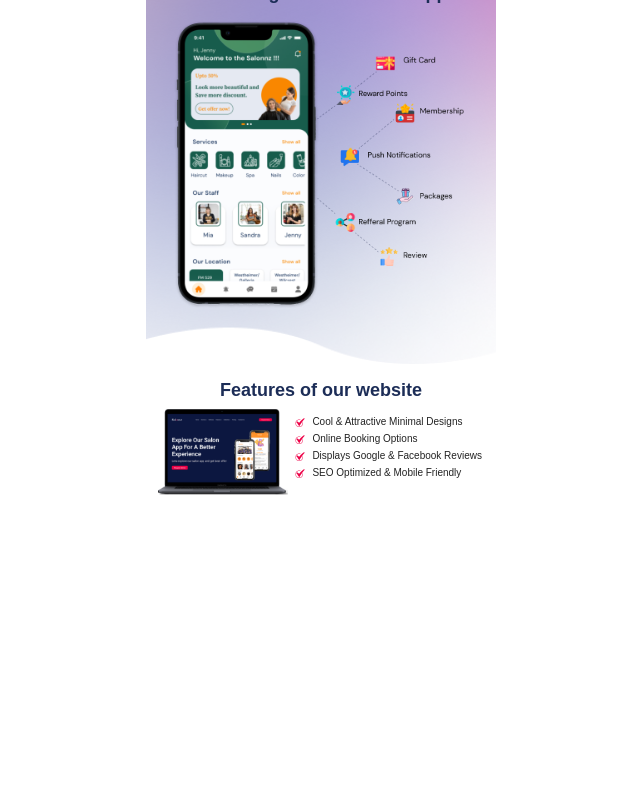
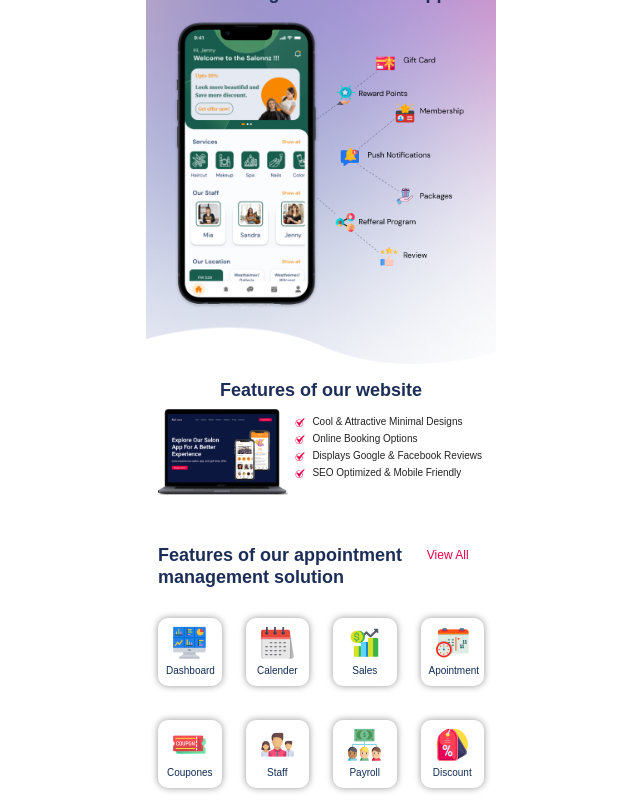
Before and after one commit to indrajeet-tellis/salon, a Nuxt app: page / in a window 1280 px wide. Shown: the part 1213-2013 px from the top of the page, without its empty margins (319-959 px from the left). Before the commit the page ends 1708 px from the top, so only its background shows below. Built offline with nearby package versions, Linux system fonts and the light colour scheme; a web font is replaced by a local one.

Commit message:
added appointment part

```diff
--- a/pages/index.vue
+++ b/pages/index.vue
@@ -232,7 +232,6 @@ export default {
   <!-- advantage end -->
 
   <!-- Features start -->
-
   <section class="features">
     <div class="container">
       <div class="row">
@@ -273,8 +272,78 @@ export default {
       </div>
     </div>
   </section>
+  <!-- Features end -->
 
-  <!-- Features end -->
+  <!-- appointment start -->
+  <section class="appointment">
+    <div class="container">
+      <div class="row">
+        <div class="col-sm">
+          <div class="heading d-flex justify-content-between">
+            <div class="left">
+              <h2 class="header fw-bold">
+                Features of our appointment management solution
+              </h2>
+            </div>
+            <div class="right">
+              <Button />
+            </div>
+          </div>
+        </div>
+      </div>
+      <div class="row">
+        <div class="col-sm-3">
+          <div class="box text-center p-2">
+            <img src="/assets/appo-one.png" alt="appo-one.png" />
+            <p class="para mb-0 fw-normal mt-1">Dashboard</p>
+          </div>
+        </div>
+        <div class="col-sm-3">
+          <div class="box text-center p-2">
+            <img src="/assets/appo-two.png" alt="appo-one.png" />
+            <p class="para mb-0 fw-normal mt-1">Calender</p>
+          </div>
+        </div>
+        <div class="col-sm-3">
+          <div class="box text-center p-2">
+            <img src="/assets/appo-three.png" alt="appo-one.png" />
+            <p class="para mb-0 fw-normal mt-1">Sales</p>
+          </div>
+        </div>
+        <div class="col-sm-3">
+          <div class="box text-center p-2">
+            <img src="/assets/appo-four.png" alt="appo-one.png" />
+            <p class="para mb-0 fw-normal mt-1">Apointment</p>
+          </div>
+        </div>
+        <div class="col-sm-3">
+          <div class="box text-center p-2">
+            <img src="/assets/appo-five.png" alt="appo-one.png" />
+            <p class="para mb-0 fw-normal mt-1">Coupones</p>
+          </div>
+        </div>
+        <div class="col-sm-3">
+          <div class="box text-center p-2">
+            <img src="/assets/appo-six.png" alt="appo-one.png" />
+            <p class="para mb-0 fw-normal mt-1">Staff</p>
+          </div>
+        </div>
+        <div class="col-sm-3">
+          <div class="box text-center p-2">
+            <img src="/assets/appo-seven.png" alt="appo-one.png" />
+            <p class="para mb-0 fw-normal mt-1">Payroll</p>
+          </div>
+        </div>
+        <div class="col-sm-3">
+          <div class="box text-center p-2">
+            <img src="/assets/appo-eight.png" alt="appo-one.png" />
+            <p class="para mb-0 fw-normal mt-1">Discount</p>
+          </div>
+        </div>
+      </div>
+    </div>
+  </section>
+  <!-- appointment end -->
 </template>
 
 <style>
@@ -513,4 +582,38 @@ a {
   margin-right: 7px;
 }
 /* features end */
+
+/* appointment start */
+.appointment .heading {
+  margin-top: 50px;
+}
+.appointment .heading .left {
+  width: 80%;
+}
+.appointment .heading .right {
+  width: 20%;
+  margin-top: -4px;
+}
+.appointment .heading .left .header {
+  font-family: "DM Sans", sans-serif;
+  font-size: 18px;
+  color: #1c2d57;
+  width: 300px;
+}
+.appointment .box {
+  background: #fff;
+  border-radius: 10px;
+  -webkit-box-shadow: 0px 0px 7px 0px rgba(0, 0, 0, 0.42);
+  -moz-box-shadow: 0px 0px 7px 0px rgba(0, 0, 0, 0.42);
+  box-shadow: 0px 0px 7px 0px rgba(0, 0, 0, 0.42);
+  margin-bottom: 12px;
+  margin-top: 22px;
+}
+.appointment .box .para {
+  font-family: "DM Sans", sans-serif;
+  font-size: 10px;
+  color: #102c56;
+  font-weight: 400 !important;
+}
+/* appointment end */
 </style>
```
